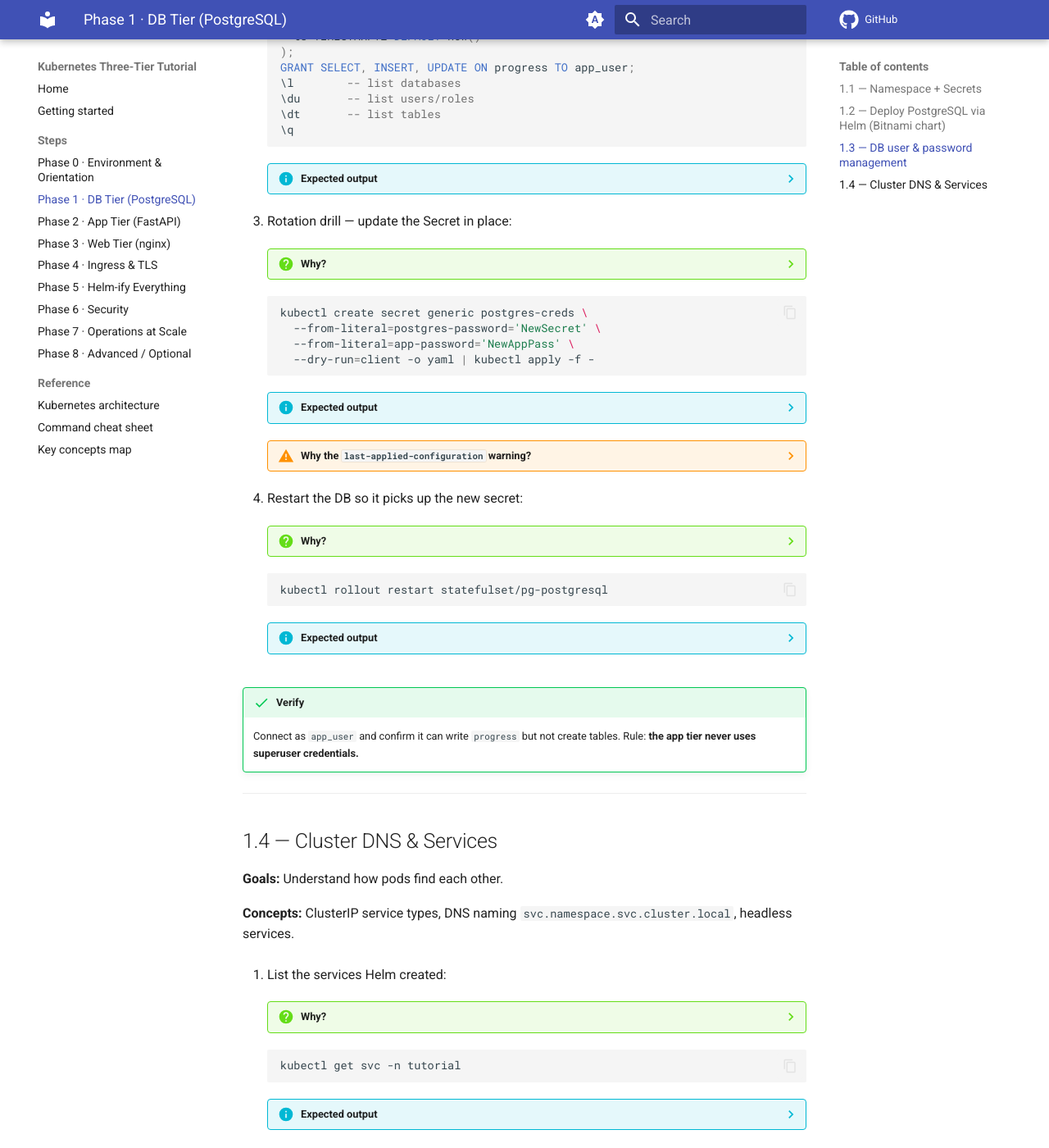
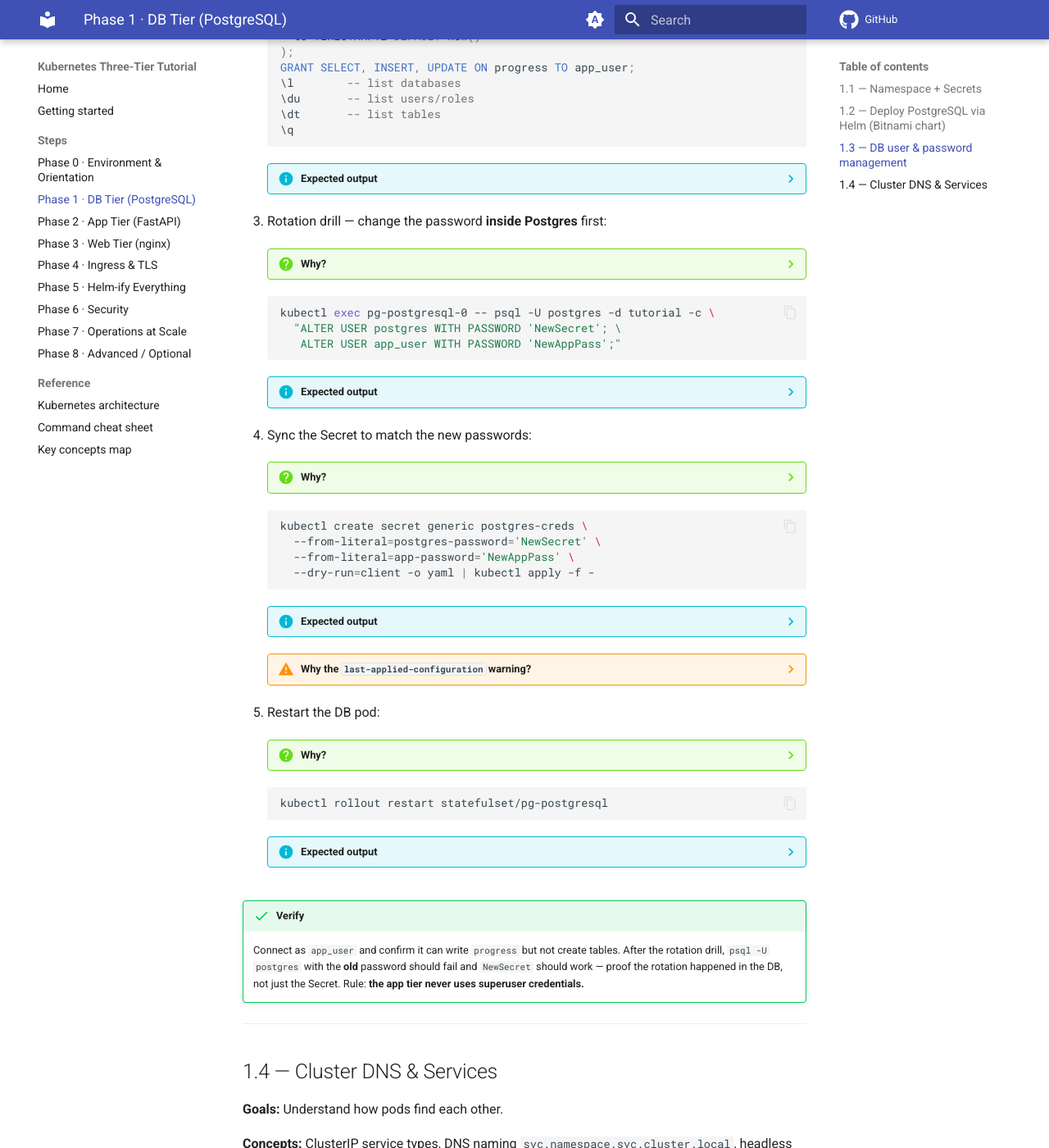
Before and after one commit to francoisharmse/k8s-tutorial, an MkDocs documentation site: the page built from docs/steps/phase-1.md, in a window 1280 px wide and 1400 px high, scrolled down 5547 px. Shown: the whole window at 82% size. Built offline with MkDocs 1.6.1 and Material for MkDocs 9.7.7, drawn with Linux system fonts in a browser that asks for light colours; comment, search, counter and statistics services are not loaded.

Commit message:
Added detailed password rotation workflow explanation showing Postgres catalog as source of truth and Secret as declarative spec in Phase 1 database setup

````diff
--- a/docs/steps/phase-1.md
+++ b/docs/steps/phase-1.md
@@ -584,7 +584,7 @@
         2.  Then `\l` lists `tutorial`, `\du` shows both `postgres` and
             `app_user`, `\dt` shows `progress`. `\q` exits.
 
-3.  Rotation drill — update the Secret in place:
+3.  Rotation drill — change the password **inside Postgres** first:
 
     ??? question "Why?"
 
@@ -592,8 +592,45 @@
         expire, or policy forces periodic change. This drills the exact
         workflow you'll use for real.
 
+        **The subtlety:** the Secret's `postgres-password` only *seeds* the
+        database on **first boot** (when the PVC/data dir is empty). Postgres
+        stores real credentials in its own catalog (`pg_authid`) — a Secret
+        update does **not** change them. Restarting the pod with a new env
+        var value won't rotate the DB password; Bitnami even logs a
+        "password differs from the one persisted" warning when they diverge.
+
+        So a real rotation starts where the password actually lives — inside
+        the database. `-c` runs SQL non-interactively, no `exec -it` session
+        needed.
+
+    ```bash
+    kubectl exec pg-postgresql-0 -- psql -U postgres -d tutorial -c \
+      "ALTER USER postgres WITH PASSWORD 'NewSecret'; \
+       ALTER USER app_user WITH PASSWORD 'NewAppPass';"
+    ```
+
+    ??? info "Expected output"
+
+        ```bash
+        ALTER ROLE                                  # (1)!
+        ALTER ROLE
+        ```
+
+        1.  One `ALTER ROLE` per user — the password hashes in `pg_authid`
+            are updated. Old passwords stop working **immediately**.
+
+4.  Sync the Secret to match the new passwords:
+
+    ??? question "Why?"
+
+        The Secret is still the *declared* state — the chart and any future
+        pod specs read from it. If it stays stale, the next fresh install
+        (empty PVC) seeds the old password, and the env vars handed to the
+        pod diverge from the DB — a confusing drift. Update the spec to
+        match reality.
+
         **Why this construction:** `kubectl create secret` alone would fail —
-        the Secret already exists (`AlreadyExists` error; `create` is not
+        the Secret already exists (`AlreadyExists`; `create` isn't
         idempotent). And `kubectl edit` means hand-juggling base64. The fix:
 
         1. `--dry-run=client -o yaml` — render the Secret to YAML **locally**,
@@ -647,12 +679,16 @@
         mixing imperative writes with apply is exactly what produces this
         class of warning.
 
-4.  Restart the DB so it picks up the new secret:
+5.  Restart the DB pod:
 
     ??? question "Why?"
 
-        pods read secrets at startup — existing pods don't see updates
-        until recreated. `rollout restart` cycles them safely.
+        Pods snapshot env-var secrets at startup — the running pod still has
+        the *old* `POSTGRES_PASSWORD` in its environment. `rollout restart`
+        cycles it so spec and runtime agree. Because you already rotated the
+        password *inside* Postgres (step 3), nothing breaks — whereas
+        restarting with a mismatched env var is exactly when the Bitnami
+        "passwords diverge" warning would appear in the pod logs.
 
     ```bash
     kubectl rollout restart statefulset/pg-postgresql
@@ -669,7 +705,10 @@
 
 !!! success "Verify"
     Connect as `app_user` and confirm it can write `progress` but not create
-    tables. Rule: **the app tier never uses superuser credentials.**
+    tables. After the rotation drill, `psql -U postgres` with the **old**
+    password should fail and `NewSecret` should work — proof the rotation
+    happened in the DB, not just the Secret. Rule: **the app tier never uses
+    superuser credentials.**
 
 ---
 
````
Also changed, not shown: other parts of docs/steps/phase-1.md (+0 -5 lines).
